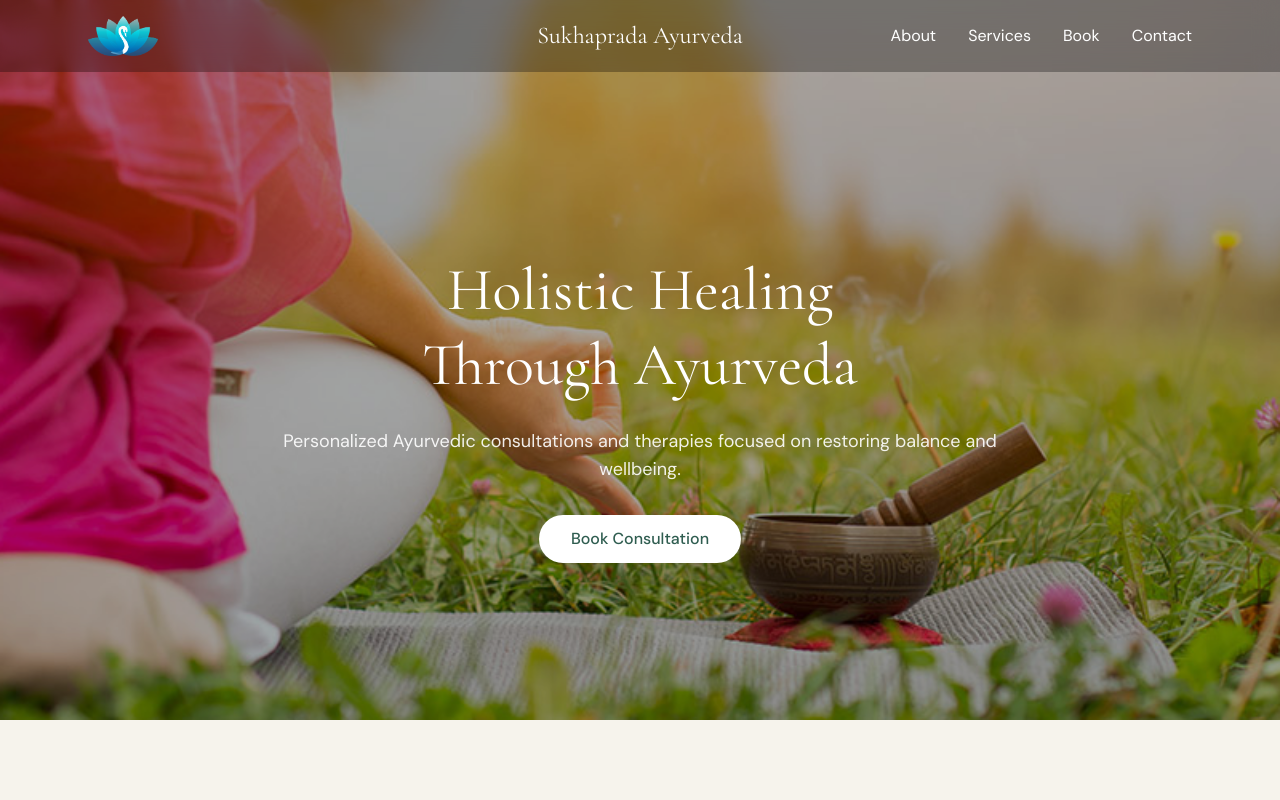
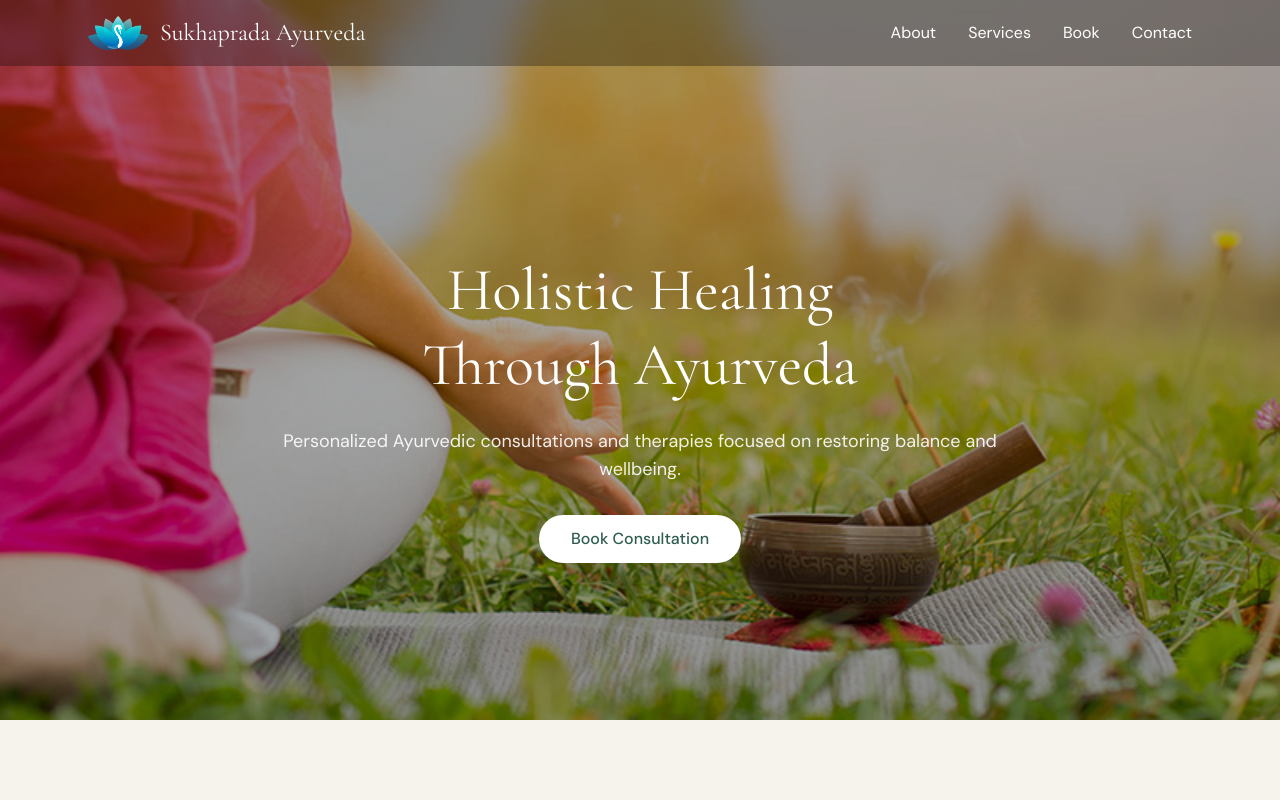
Before and after one commit to vardhantandle1207/sukhaprada-ayurveda, a Next.js app: page / in a window 1280 px wide. Shown: the top 800 px of the page. Built offline with nearby package versions, Linux system fonts and the light colour scheme.

Commit message:
fixed bugs

```diff
--- a/components/Navbar.tsx
+++ b/components/Navbar.tsx
@@ -18,12 +18,12 @@ export default function Navbar() {
           <Image
             src="/sukhaprada_logo.png"
             alt="Sukhaprada Ayurveda"
-            width={70}
-            height={70}
+            width={60}
+            height={60}
           />
 
           {/* Centered title */}
-          <h1 className="absolute left-1/2 -translate-x-1/2 text-xl md:text-2xl font-serif">
+          <h1 className="absolute left-1/2 -translate-x-1/2 md:static md:translate-x-0 text-xl md:text-2xl font-serif">
             Sukhaprada Ayurveda
           </h1>
 
```
